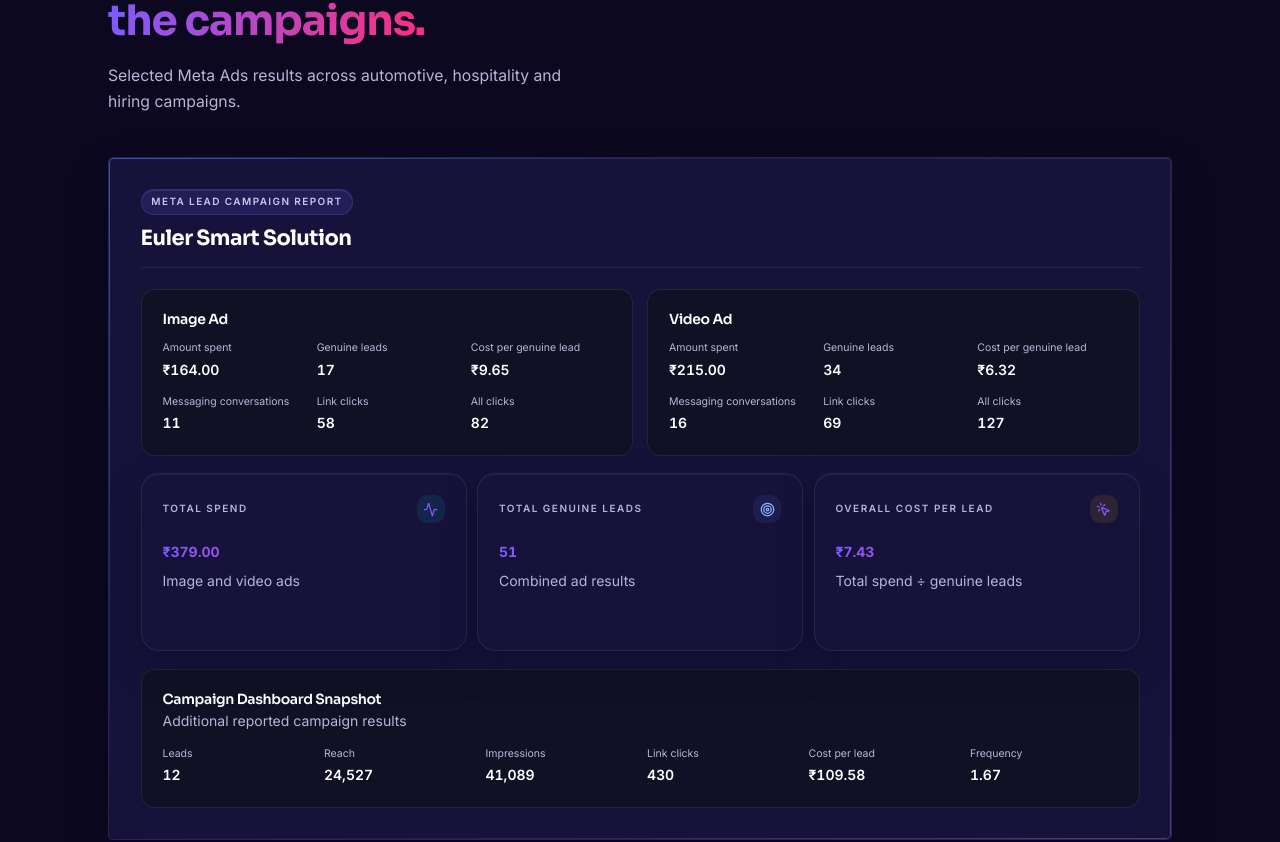
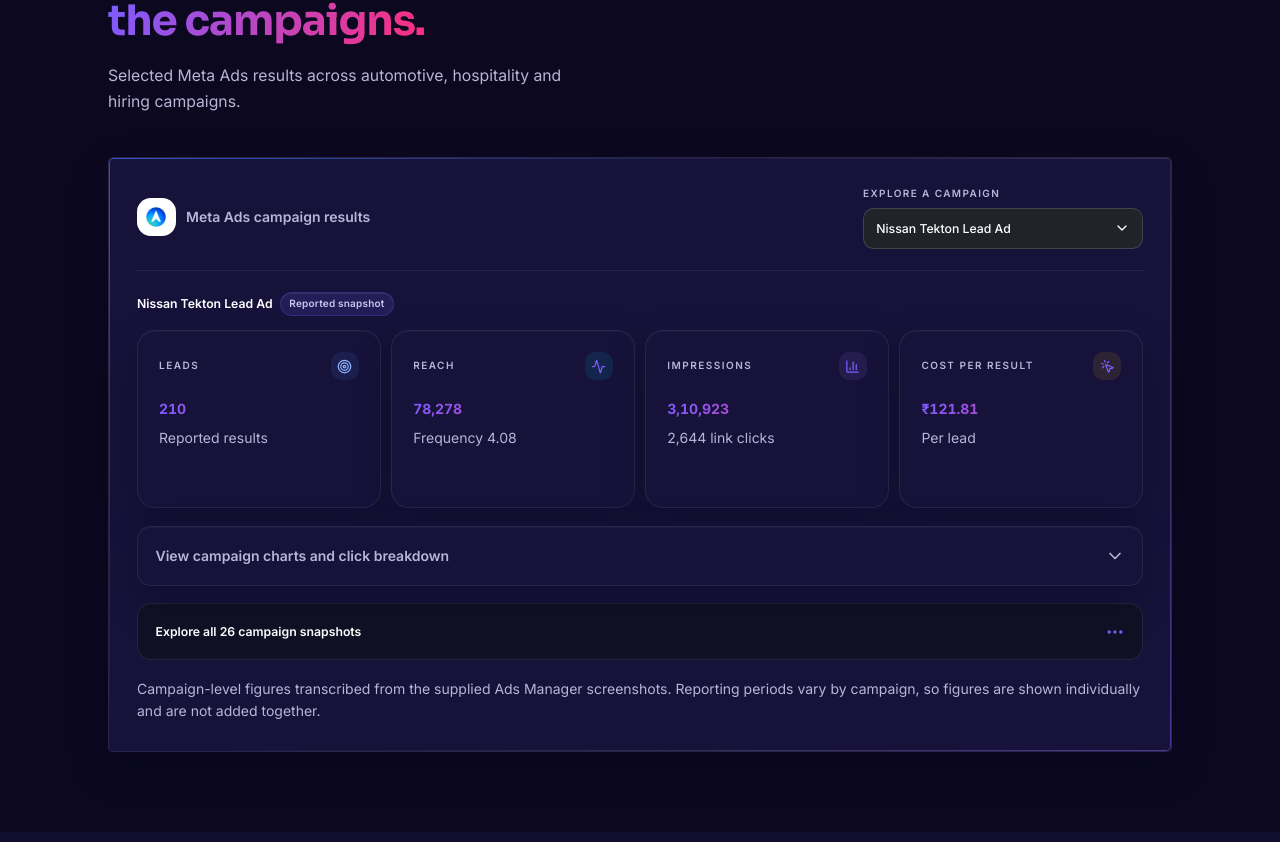
Before and after one commit to vinayautoveer22/Vinay-Portfolio, a React (Vite) app: page / in a window 1280 px wide. Shown: the part 4319-5161 px from the top of the page. Built offline with nearby package versions, Linux system fonts and the light colour scheme.

Commit message:
Auto-publish portfolio updates 2026-11-02 15:40

```diff
--- a/src/components/CampaignPerformance.jsx
+++ b/src/components/CampaignPerformance.jsx
@@ -34,7 +34,6 @@ function MetricCard({ label, value, detail, icon: Icon, accent }) {
 
 export default function CampaignPerformance() {
   const campaigns = portfolioData.campaignSnapshots || []
-  const eulerReport = portfolioData.eulerLeadCampaignReport
   const [selectedId, setSelectedId] = useState('nissan-tekton-lead')
   const [campaignMenuOpen, setCampaignMenuOpen] = useState(false)
   const [isVisible, setIsVisible] = useState(false)
@@ -43,7 +42,7 @@ export default function CampaignPerformance() {
   const selected = campaigns.find((campaign) => campaign.id === selectedId) || campaigns[0]
   const leadCampaigns = useMemo(
     () => campaigns
-      .filter((campaign) => campaign.objective === 'Lead generation')
+      .filter((campaign) => campaign.objective === 'Lead generation' && !campaign.leadReport)
       .sort((a, b) => b.results - a.results)
       .slice(0, 6),
     [campaigns]
@@ -95,7 +94,7 @@ export default function CampaignPerformance() {
   const otherClicks = Math.max(0, selected.allClicks - selected.linkClicks)
   const linkShare = selected.allClicks ? selected.linkClicks / selected.allClicks : 0
   const maxLeads = Math.max(...leadCampaigns.map((campaign) => campaign.results), 1)
-  const eulerTotals = eulerReport?.ads.reduce(
+  const eulerTotals = selected.leadReport?.ads.reduce(
     (totals, ad) => ({
       amountSpent: totals.amountSpent + ad.amountSpent,
       genuineLeads: totals.genuineLeads + ad.genuineLeads,
@@ -113,52 +112,6 @@ export default function CampaignPerformance() {
           highlight="the campaigns."
           description="Selected Meta Ads results across automotive, hospitality and hiring campaigns."
         />
-
-        {eulerReport && eulerTotals && (
-          <div className="campaign-dashboard glass ring-gradient mt-12 min-w-0 overflow-hidden rounded-[30px] p-5 sm:p-7 lg:p-9">
-            <div className="border-b border-line pb-5">
-              <span className="chip chip-brand uppercase tracking-[0.14em] text-[10px]">Meta Lead Campaign Report</span>
-              <h3 className="mt-3 text-xl font-bold text-ink sm:text-2xl">{eulerReport.brand}</h3>
-            </div>
-
-            <div className="mt-6 grid gap-4 lg:grid-cols-2">
-              {eulerReport.ads.map((ad) => (
-                <div key={ad.name} className="rounded-2xl border border-white/[0.08] bg-[#101216]/55 p-5 sm:p-6">
-                  <h4 className="text-base font-semibold text-ink">{ad.name}</h4>
-                  <dl className="mt-4 grid grid-cols-2 gap-x-4 gap-y-4 sm:grid-cols-3">
-                    <div><dt className="text-xs text-ink-3">Amount spent</dt><dd className="mt-1 font-semibold tabular-nums text-ink">{moneyFormat.format(ad.amountSpent)}</dd></div>
-                    <div><dt className="text-xs text-ink-3">Genuine leads</dt><dd className="mt-1 font-semibold tabular-nums text-ink">{numberFormat.format(ad.genuineLeads)}</dd></div>
-                    <div><dt className="text-xs text-ink-3">Cost per genuine lead</dt><dd className="mt-1 font-semibold tabular-nums text-ink">{moneyFormat.format(ad.costPerGenuineLead)}</dd></div>
-                    <div><dt className="text-xs text-ink-3">Messaging conversations</dt><dd className="mt-1 font-semibold tabular-nums text-ink">{numberFormat.format(ad.messagingConversations)}</dd></div>
-                    <div><dt className="text-xs text-ink-3">Link clicks</dt><dd className="mt-1 font-semibold tabular-nums text-ink">{numberFormat.format(ad.linkClicks)}</dd></div>
-                    <div><dt className="text-xs text-ink-3">All clicks</dt><dd className="mt-1 font-semibold tabular-nums text-ink">{numberFormat.format(ad.allClicks)}</dd></div>
-                  </dl>
-                </div>
-              ))}
-            </div>
-
-            <div className="mt-5 grid gap-3 sm:grid-cols-3">
-              <MetricCard label="Total spend" value={moneyFormat.format(eulerTotals.amountSpent)} detail="Image and video ads" icon={Activity} accent="bg-cyan-400/10 text-cyan-200" />
-              <MetricCard label="Total genuine leads" value={numberFormat.format(eulerTotals.genuineLeads)} detail="Combined ad results" icon={Target} accent="bg-brand-400/10 text-brand-300" />
-              <MetricCard label="Overall cost per lead" value={moneyFormat.format(eulerTotals.amountSpent / eulerTotals.genuineLeads)} detail="Total spend ÷ genuine leads" icon={MousePointerClick} accent="bg-amber-400/10 text-amber-200" />
-            </div>
-
-            <div className="mt-5 rounded-2xl border border-white/[0.08] bg-[#101216]/55 p-5 sm:p-6">
-              <div className="mb-4">
-                <h4 className="text-base font-semibold text-ink">Campaign Dashboard Snapshot</h4>
-                <p className="mt-1 text-xs text-ink-3">Additional reported campaign results</p>
-              </div>
-              <dl className="grid grid-cols-2 gap-4 sm:grid-cols-3 lg:grid-cols-6">
-                <div><dt className="text-xs text-ink-3">Leads</dt><dd className="mt-1 font-semibold tabular-nums text-ink">{numberFormat.format(eulerReport.dashboardSnapshot.leads)}</dd></div>
-                <div><dt className="text-xs text-ink-3">Reach</dt><dd className="mt-1 font-semibold tabular-nums text-ink">{numberFormat.format(eulerReport.dashboardSnapshot.reach)}</dd></div>
-                <div><dt className="text-xs text-ink-3">Impressions</dt><dd className="mt-1 font-semibold tabular-nums text-ink">{numberFormat.format(eulerReport.dashboardSnapshot.impressions)}</dd></div>
-                <div><dt className="text-xs text-ink-3">Link clicks</dt><dd className="mt-1 font-semibold tabular-nums text-ink">{numberFormat.format(eulerReport.dashboardSnapshot.linkClicks)}</dd></div>
-                <div><dt className="text-xs text-ink-3">Cost per lead</dt><dd className="mt-1 font-semibold tabular-nums text-ink">{moneyFormat.format(eulerReport.dashboardSnapshot.costPerLead)}</dd></div>
-                <div><dt className="text-xs text-ink-3">Frequency</dt><dd className="mt-1 font-semibold tabular-nums text-ink">{eulerReport.dashboardSnapshot.frequency.toFixed(2)}</dd></div>
-              </dl>
-            </div>
-          </div>
-        )}
 
         <div className="campaign-dashboard glass ring-gradient mt-12 min-w-0 overflow-visible rounded-[30px] p-4 sm:p-6 lg:p-8">
           <div className="flex flex-col gap-5 border-b border-line pb-6 sm:flex-row sm:items-center sm:justify-between">
@@ -220,12 +173,54 @@ export default function CampaignPerformance() {
               <span className="chip !px-2.5 !py-1 text-[10px]">Reported snapshot</span>
             </div>
 
+            {selected.leadReport && eulerTotals ? (
+              <>
+                <div className="mb-4">
+                  <span className="chip chip-brand uppercase tracking-[0.14em] text-[10px]">Euler Smart Solution · Meta Lead Campaign Report</span>
+                </div>
+                <div className="grid gap-4 lg:grid-cols-2">
+                  {selected.leadReport.ads.map((ad) => (
+                    <div key={ad.name} className="rounded-2xl border border-white/[0.08] bg-[#101216]/55 p-5 sm:p-6">
+                      <h4 className="text-base font-semibold text-ink">{ad.name}</h4>
+                      <dl className="mt-4 grid grid-cols-2 gap-x-4 gap-y-4 sm:grid-cols-3">
+                        <div><dt className="text-xs text-ink-3">Amount spent</dt><dd className="mt-1 font-semibold tabular-nums text-ink">{moneyFormat.format(ad.amountSpent)}</dd></div>
+                        <div><dt className="text-xs text-ink-3">Genuine leads</dt><dd className="mt-1 font-semibold tabular-nums text-ink">{numberFormat.format(ad.genuineLeads)}</dd></div>
+                        <div><dt className="text-xs text-ink-3">Cost per genuine lead</dt><dd className="mt-1 font-semibold tabular-nums text-ink">{moneyFormat.format(ad.costPerGenuineLead)}</dd></div>
+                        <div><dt className="text-xs text-ink-3">Messaging conversations</dt><dd className="mt-1 font-semibold tabular-nums text-ink">{numberFormat.format(ad.messagingConversations)}</dd></div>
+                        <div><dt className="text-xs text-ink-3">Link clicks</dt><dd className="mt-1 font-semibold tabular-nums text-ink">{numberFormat.format(ad.linkClicks)}</dd></div>
+                        <div><dt className="text-xs text-ink-3">All clicks</dt><dd className="mt-1 font-semibold tabular-nums text-ink">{numberFormat.format(ad.allClicks)}</dd></div>
+                      </dl>
+                    </div>
+                  ))}
+                </div>
+                <div className="mt-5 grid gap-3 sm:grid-cols-3">
+                  <MetricCard label="Total spend" value={moneyFormat.format(eulerTotals.amountSpent)} detail="Image and video ads" icon={Activity} accent="bg-cyan-400/10 text-cyan-200" />
+                  <MetricCard label="Total genuine leads" value={numberFormat.format(eulerTotals.genuineLeads)} detail="Combined ad results" icon={Target} accent="bg-brand-400/10 text-brand-300" />
+                  <MetricCard label="Overall cost per lead" value={moneyFormat.format(eulerTotals.amountSpent / eulerTotals.genuineLeads)} detail="Total spend ÷ genuine leads" icon={MousePointerClick} accent="bg-amber-400/10 text-amber-200" />
+                </div>
+                <div className="mt-5 rounded-2xl border border-white/[0.08] bg-[#101216]/55 p-5 sm:p-6">
+                  <div className="mb-4">
+                    <h4 className="text-base font-semibold text-ink">Campaign Dashboard Snapshot</h4>
+                    <p className="mt-1 text-xs text-ink-3">Additional reported campaign results</p>
+                  </div>
+                  <dl className="grid grid-cols-2 gap-4 sm:grid-cols-3 lg:grid-cols-6">
+                    <div><dt className="text-xs text-ink-3">Leads</dt><dd className="mt-1 font-semibold tabular-nums text-ink">{numberFormat.format(selected.leadReport.dashboardSnapshot.leads)}</dd></div>
+                    <div><dt className="text-xs text-ink-3">Reach</dt><dd className="mt-1 font-semibold tabular-nums text-ink">{numberFormat.format(selected.leadReport.dashboardSnapshot.reach)}</dd></div>
+                    <div><dt className="text-xs text-ink-3">Impressions</dt><dd className="mt-1 font-semibold tabular-nums text-ink">{numberFormat.format(selected.leadReport.dashboardSnapshot.impressions)}</dd></div>
+                    <div><dt className="text-xs text-ink-3">Link clicks</dt><dd className="mt-1 font-semibold tabular-nums text-ink">{numberFormat.format(selected.leadReport.dashboardSnapshot.linkClicks)}</dd></div>
+                    <div><dt className="text-xs text-ink-3">Cost per lead</dt><dd className="mt-1 font-semibold tabular-nums text-ink">{moneyFormat.format(selected.leadReport.dashboardSnapshot.costPerLead)}</dd></div>
+                    <div><dt className="text-xs text-ink-3">Frequency</dt><dd className="mt-1 font-semibold tabular-nums text-ink">{selected.leadReport.dashboardSnapshot.frequency.toFixed(2)}</dd></div>
+                  </dl>
+                </div>
+              </>
+            ) : (
               <div className="campaign-metrics-grid grid grid-cols-2 gap-3 lg:grid-cols-4">
                 <MetricCard label={selected.resultType} value={numberFormat.format(selected.results)} detail="Reported results" icon={Target} accent="bg-brand-400/10 text-brand-300" />
                 <MetricCard label="Reach" value={numberFormat.format(selected.reach)} detail={`Frequency ${selected.frequency.toFixed(2)}`} icon={Activity} accent="bg-cyan-400/10 text-cyan-200" />
                 <MetricCard label="Impressions" value={numberFormat.format(selected.impressions)} detail={`${numberFormat.format(selected.linkClicks)} link clicks`} icon={BarChart3} accent="bg-violet-400/10 text-violet-200" />
                 <MetricCard label="Cost per result" value={moneyFormat.format(selected.costPerResult)} detail={costContext(selected)} icon={MousePointerClick} accent="bg-amber-400/10 text-amber-200" />
               </div>
+            )}
           </div>
 
           <details className="campaign-details mt-5 rounded-2xl border border-white/[0.08] bg-[#101216]/55">
--- a/src/data/portfolioData.js
+++ b/src/data/portfolioData.js
@@ -234,8 +234,26 @@ summary:
   // Each row keeps the reporting figures from its own Ads Manager snapshot;
   // avoid summing campaigns because their date ranges and objectives differ.
   // ----------------------------------------------------------------------------
-  eulerLeadCampaignReport: {
-    brand: 'Euler Smart Solution',
+  campaignSnapshots: [
+    {
+      id: 'euler-smart-solution',
+      name: 'Euler Smart Solution | Meta Lead Campaign Report',
+      status: 'Active',
+      objective: 'Lead generation',
+      resultType: 'Genuine leads',
+      results: 51,
+      reach: 24527,
+      frequency: 1.67,
+      costPerResult: 7.43,
+      impressions: 41089,
+      cpm: 0,
+      linkClicks: 127,
+      cpcLink: 0,
+      ctrLink: 0,
+      allClicks: 209,
+      ctrAll: 0,
+      cpcAll: 0,
+      leadReport: {
         ads: [
           { name: 'Image Ad', amountSpent: 164, genuineLeads: 17, costPerGenuineLead: 9.65, messagingConversations: 11, linkClicks: 58, allClicks: 82 },
           { name: 'Video Ad', amountSpent: 215, genuineLeads: 34, costPerGenuineLead: 6.32, messagingConversations: 16, linkClicks: 69, allClicks: 127 },
@@ -249,7 +267,7 @@ summary:
           frequency: 1.67,
         },
       },
-  campaignSnapshots: [
+    },
     { id: 'tafe-copy', name: 'Tafe | Campaign – Copy', status: 'Active', objective: 'Lead generation', resultType: 'Leads', results: 12, reach: 24527, frequency: 1.67, costPerResult: 109.58, impressions: 41089, cpm: 32.04, linkClicks: 430, cpcLink: 3.06, ctrLink: 1.05, allClicks: 526, ctrAll: 1.28, cpcAll: 2.50 },
     { id: 'tafe-campaign', name: 'Tafe | Campaign', status: 'Active', objective: 'Lead generation', resultType: 'Leads', results: 28, reach: 31483, frequency: 1.64, costPerResult: 52.46, impressions: 51677, cpm: 28.45, linkClicks: 479, cpcLink: 3.07, ctrLink: 0.93, allClicks: 631, ctrAll: 1.22, cpcAll: 2.33 },
     { id: 'ashok-parivartan', name: 'Ashok Leyland | Parivartan | Campaign', status: 'Active', objective: 'Lead generation', resultType: 'Leads', results: 93, reach: 27146, frequency: 2.50, costPerResult: 26.27, impressions: 67847, cpm: 36.03, linkClicks: 796, cpcLink: 3.07, ctrLink: 1.17, allClicks: 1083, ctrAll: 1.60, cpcAll: 2.26 },
```
Lines whose indentation alone changed are shown as unchanged.
